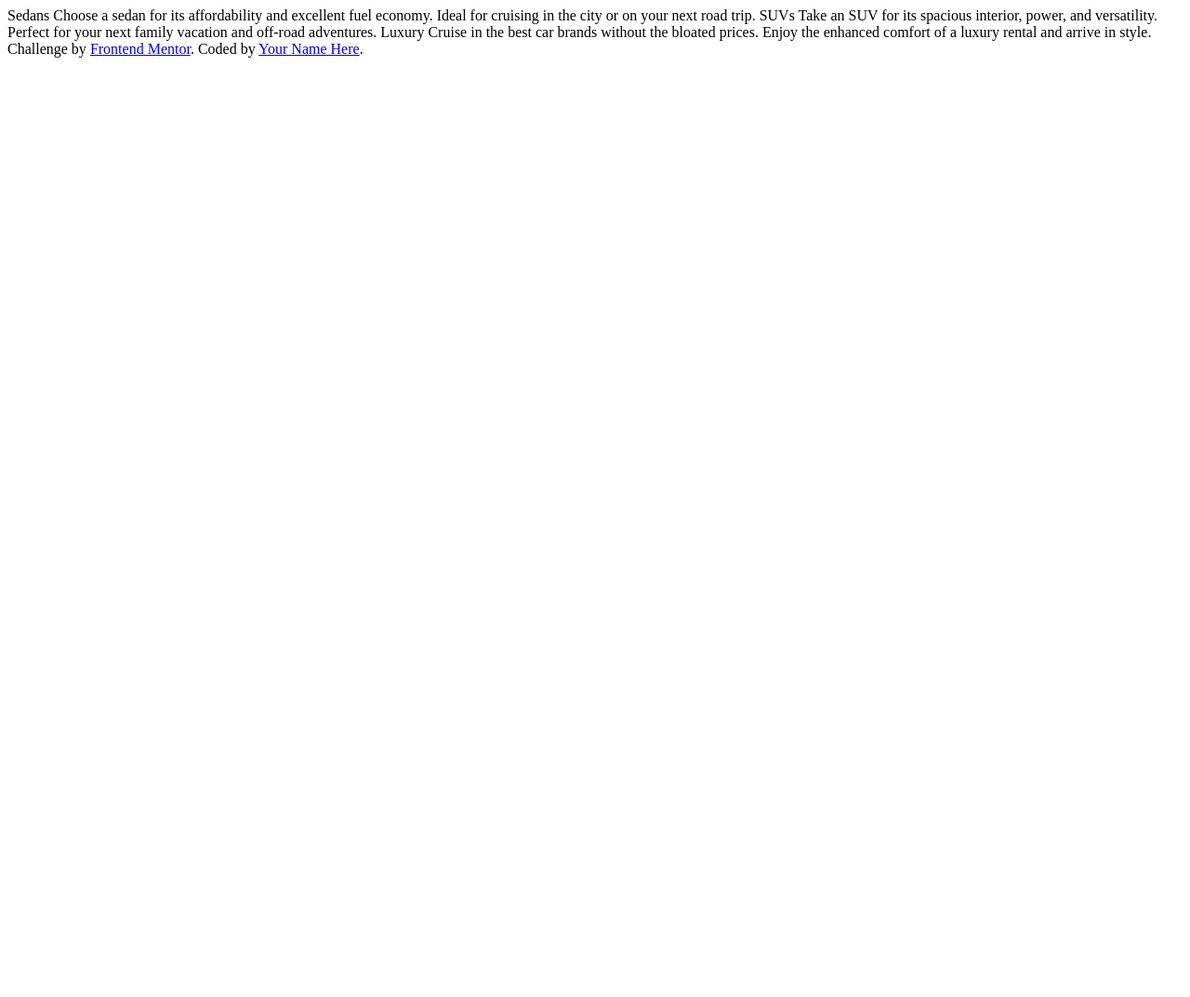
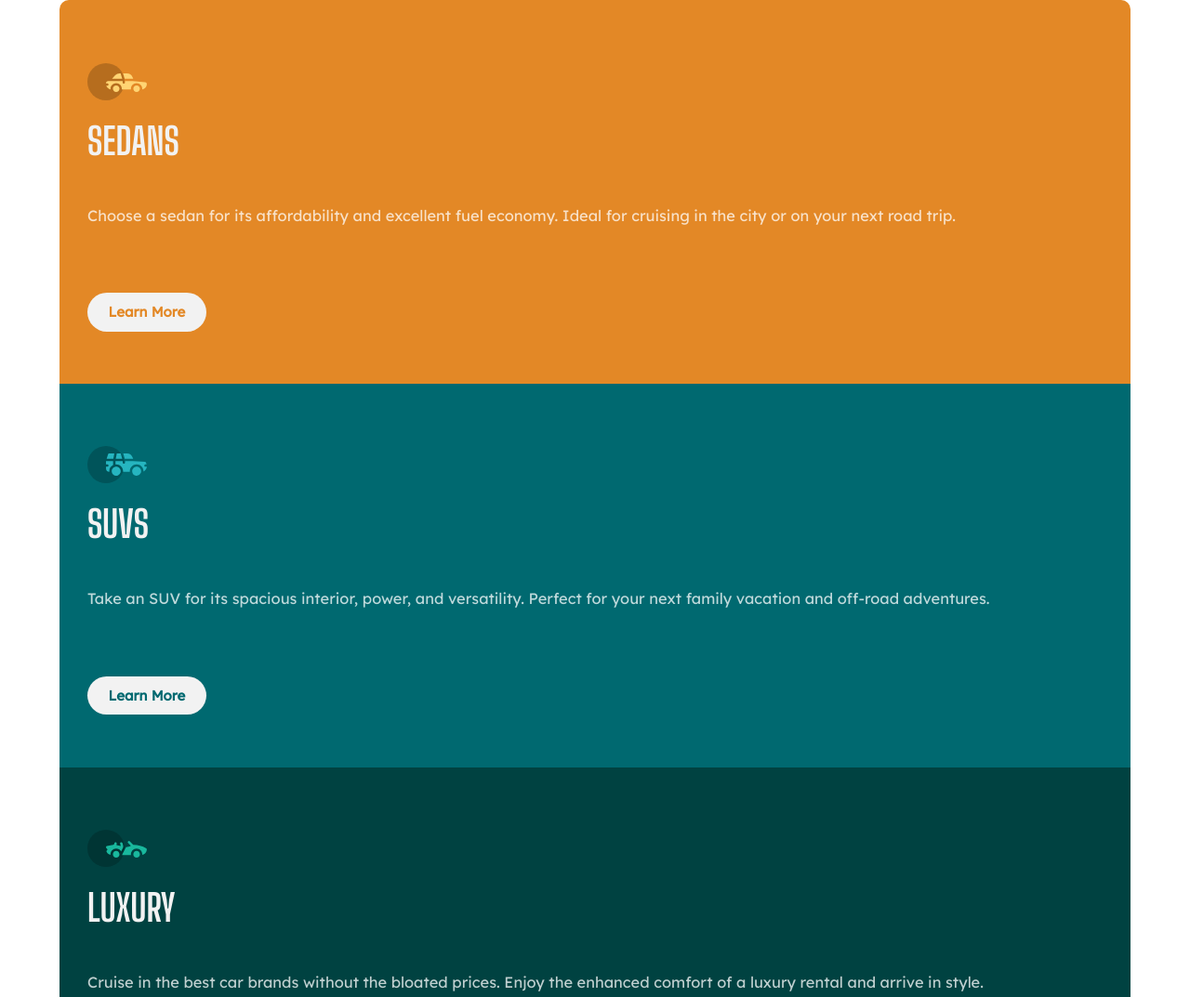
Before and after one commit to Abasiekong/3-column-preview-card-component, a plain HTML site: page index.html in a window 1280 px wide. Shown: the top 1073 px of the page at 93% size. Before the commit the page ends 800 px from the top, so only its background shows below. Drawn offline with Linux system fonts and the light colour scheme.

Commit message:
structured index.html and created stylesheet

```diff
--- a/css/style.css
+++ b/css/style.css
@@ -0,0 +1,141 @@
+* {
+    margin: 0;
+    padding: 0;
+    outline: 0;
+    box-sizing: border-box;
+}
+
+body {
+    font-size: 15px;
+    font-family: 'Lexend Deca', sans-serif;
+}
+
+
+/* ========================
+    Global
+======================== */
+
+:root {
+    --bright-orange: hsl(31, 77%, 52%);
+    --dark-cyan: hsl(184, 100%, 22%);
+    --very-dark-cyan: hsl(179, 100%, 13%);
+}
+
+.container {
+    width: 90%;
+    margin: auto;
+}
+
+.container-flex {
+    display: flex;
+    flex-direction: column;
+}
+
+img {
+    margin-bottom: 1rem;
+}
+
+a {
+    text-decoration: none;
+}
+
+
+/* ========================
+    Typography
+======================== */
+
+h2 {
+    font-family: 'Big Shoulders Display', cursive;
+    font-size: 2.5rem;
+    margin-bottom: 1.125em;
+    color: hsl(0, 0%, 95%);
+    font-weight: 700;
+    text-transform: uppercase;
+}
+
+p {
+    font-size: 1.025rem;
+    line-height: 145%;
+    margin-bottom: 5em;
+    color: hsla(0, 0%, 100%, 0.75);
+    font-weight: 400;
+}
+
+[learn-more-btn] {
+    padding: 0.75em 1.5em;
+    border-radius: 50px;
+    background-color:hsl(0, 0%, 95%);
+    font-weight: 700;
+}
+
+[learn-more-btn]:active {
+    border: 1px solid hsl(0, 0%, 95%);
+    color: hsl(0, 0%, 95%);
+}
+
+/* section-sedans */
+
+.section-sedans [learn-more-btn] {
+    color: var(--bright-orange);
+}
+
+.section-sedans [learn-more-btn]:active {
+    color: hsl(0, 0%, 95%);
+    background-color: var(--bright-orange);
+}
+
+/* section-suvs */
+
+.section-suvs [learn-more-btn] {
+    color: var(--dark-cyan);
+}
+
+.section-suvs [learn-more-btn]:active {
+    color: hsl(0, 0%, 95%);
+    background-color: var(--dark-cyan);
+}
+
+/* section-luxury */
+
+.section-luxury [learn-more-btn] {
+    color: var(--very-dark-cyan);
+}
+
+.section-luxury [learn-more-btn]:active {
+    color: hsl(0, 0%, 95%);
+    background-color: var(--very-dark-cyan);
+}
+
+/* ========================
+    Sections
+======================== */
+
+.section-sedans,
+.section-suvs,
+.section-luxury {
+    padding: 4.5em 2em;
+}
+
+.content-wrapper {
+    margin: auto;
+}
+
+/* section-sedans */
+
+.section-sedans {
+    background-color: var(--bright-orange);
+    border-radius: 10px 10px 0 0;
+}
+
+/* section-suvs */
+
+.section-suvs {
+    background-color: var(--dark-cyan);
+}
+
+/* section-luxury */
+
+.section-luxury {
+    background-color: var(--very-dark-cyan);
+    border-radius: 0 0 10px 10px;
+}
--- a/index.html
+++ b/index.html
@@ -1,30 +1,69 @@
 <!DOCTYPE html>
 <html lang="en">
+
 <head>
   <meta charset="UTF-8">
-  <meta name="viewport" content="width=device-width, initial-scale=1.0"> <!-- displays site properly based on user's device -->
+  <meta name="viewport" content="width=device-width, initial-scale=1.0">
 
   <link rel="icon" type="image/png" sizes="32x32" href="./images/favicon-32x32.png">
+  <link rel="stylesheet" href="css/style.css">
+  <link rel="preconnect" href="https://fonts.gstatic.com" crossorigin>
+  <link rel="preconnect" href="https://fonts.gstatic.com" crossorigin>
+  <link href="https://fonts.googleapis.com/css2?family=Big+Shoulders+Display:wght@700&family=Lexend+Deca&display=swap" rel="stylesheet">
+  <title> 3-column preview card component</title>
+</head>
 
-  <title>3-column preview card component</title>
-</head>
-<body>
+<main>
 
-  Sedans
-  Choose a sedan for its affordability and excellent fuel economy. Ideal for cruising in the city
-  or on your next road trip.
+  <section class="container">
 
-  SUVs
-  Take an SUV for its spacious interior, power, and versatility. Perfect for your next family vacation
-  and off-road adventures.
+    <section class="container-flex">
 
-  Luxury
-  Cruise in the best car brands without the bloated prices. Enjoy the enhanced comfort of a luxury
-  rental and arrive in style.
+      <section class="section-sedans">
 
-  <div class="attribution">
-    Challenge by <a href="https://www.frontendmentor.io?ref=challenge" target="_blank">Frontend Mentor</a>.
-    Coded by <a href="#">Your Name Here</a>.
-  </div>
+        <div class="content-wrapper">
+          <img src="images/icon-sedans.svg" alt="">
+          <h2>Sedans</h2>
+          <p>Choose a sedan for its affordability and excellent fuel economy. Ideal for cruising in the city
+            or on your next road trip.</p>
+
+            <a href="#" learn-more-btn>Learn More</a>
+        </div>
+
+      </section>
+
+      <section class="section-suvs">
+        <div class="content-wrapper">
+          <img src="images/icon-suvs.svg" alt="">
+          <h2>SUVs</h2>
+          <p>
+            Take an SUV for its spacious interior, power, and versatility. Perfect for your next family vacation
+            and off-road adventures.</p>
+
+            <a href="#" learn-more-btn>Learn More</a>
+        </div>
+
+      </section>
+
+      <section class="section-luxury">
+        <div class="content-wrapper">
+          <img src="images/icon-luxury.svg" alt="">
+          <h2>Luxury</h2>
+          <p>Cruise in the best car brands without the bloated prices. Enjoy the enhanced comfort of a luxury
+            rental and arrive in style.</p>
+
+          <a href="#" learn-more-btn>Learn More</a>
+        </div>
+
+      </section>
+
+    </section>
+
+  </section>
+
+</main>
+
+
 </body>
+
 </html>
```
